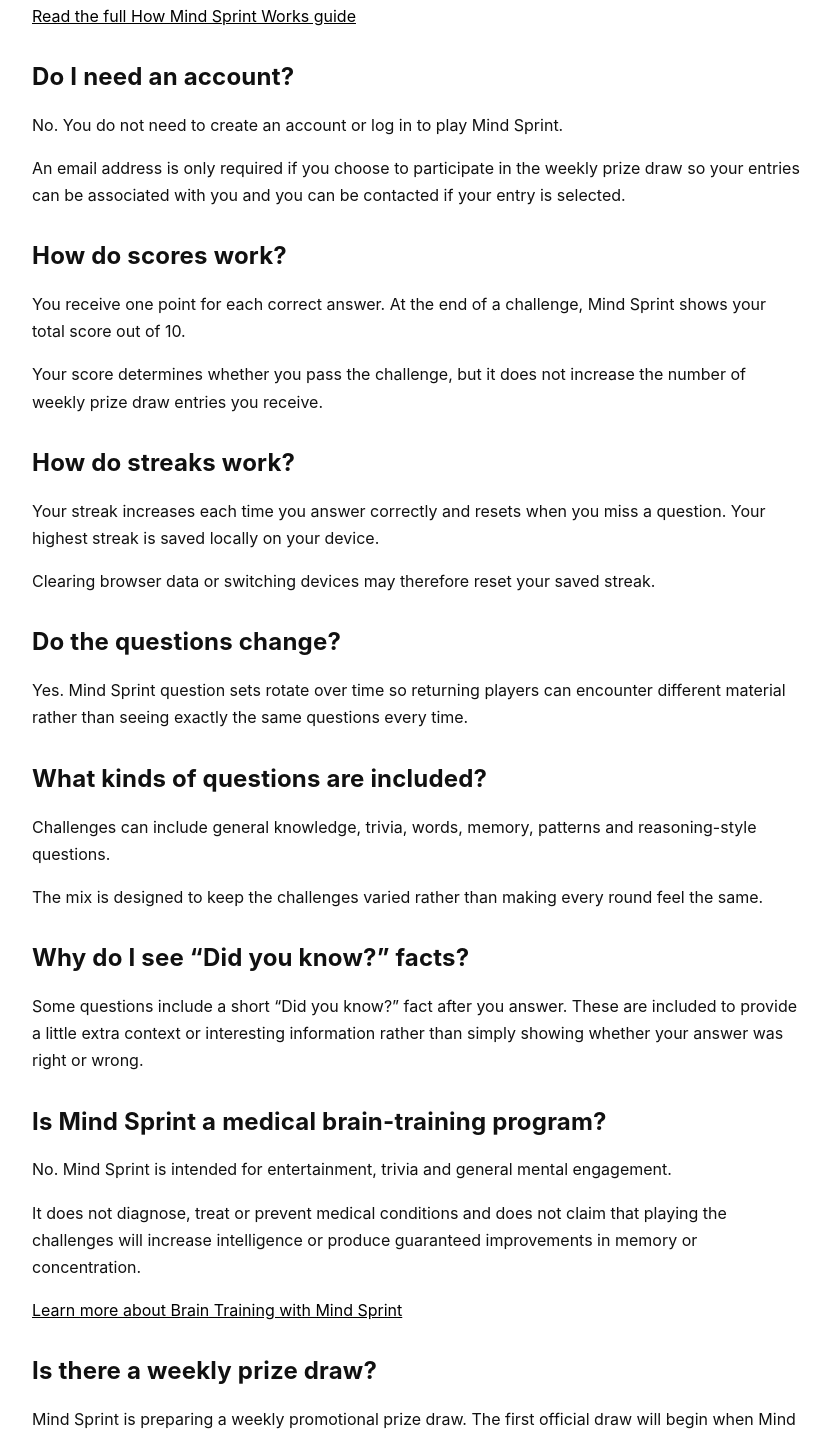
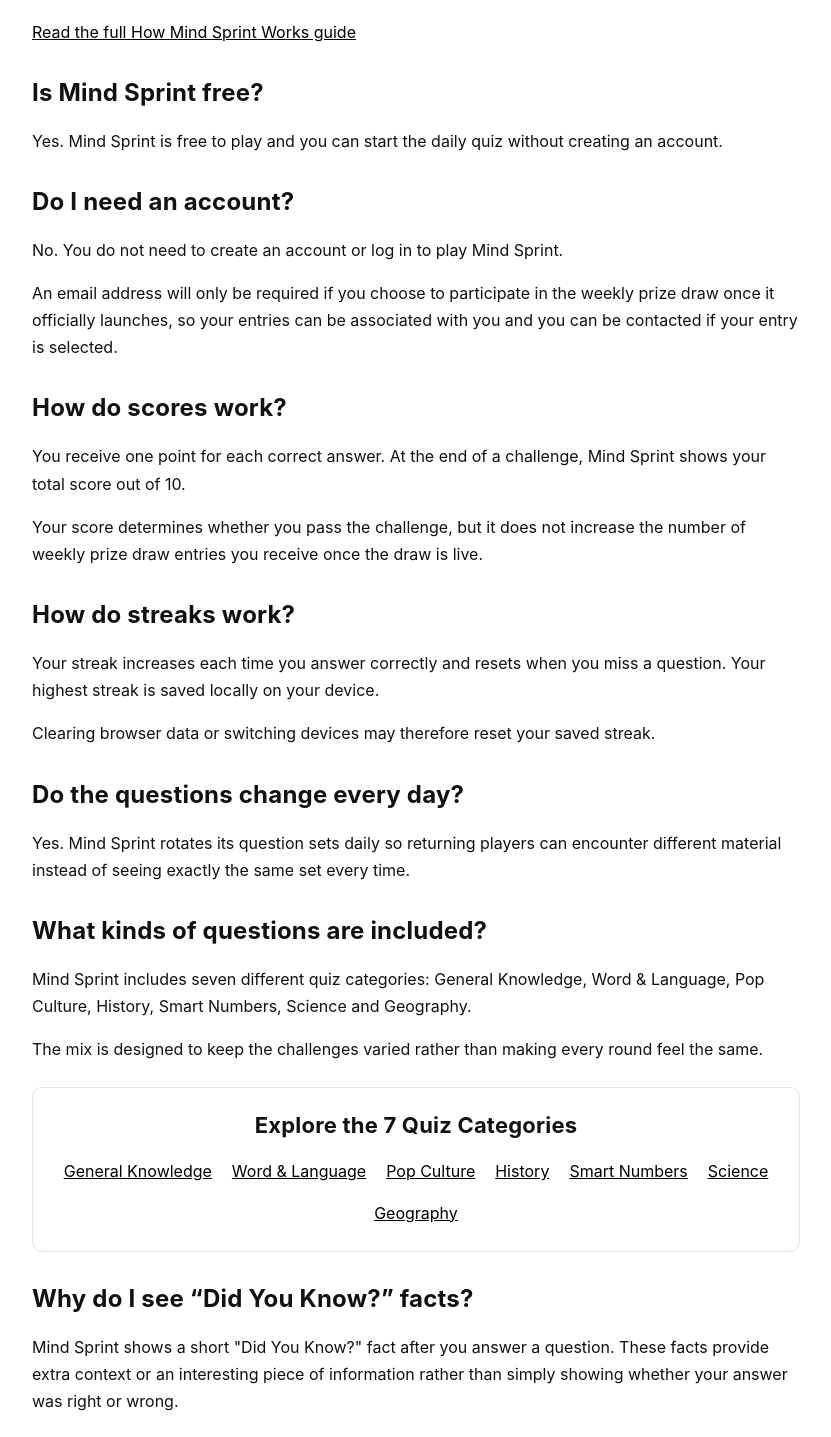
Before and after one commit to justinchase1984/mind-sprint, a Next.js app: page /faq in a window 1280 px wide. Shown: the part 582-2019 px from the top of the page, without its empty margins (224-1055 px from the left). Built offline with nearby package versions, Linux system fonts and the light colour scheme; no server answers.

Commit message:
Update faq.tsx

```diff
--- a/pages/faq.tsx
+++ b/pages/faq.tsx
@@ -1,16 +1,125 @@
 // pages/faq.tsx
 import Head from 'next/head'
 import Link from 'next/link'
+
+const PAGE_URL =
+  'https://www.dailymindsprint.com/faq'
+
+const structuredData = {
+  '@context': 'https://schema.org',
+  '@graph': [
+    {
+      '@type': 'Organization',
+      '@id':
+        'https://www.dailymindsprint.com/#organization',
+      name: 'Mind Sprint',
+      url: 'https://www.dailymindsprint.com/',
+    },
+    {
+      '@type': 'WebSite',
+      '@id':
+        'https://www.dailymindsprint.com/#website',
+      url: 'https://www.dailymindsprint.com/',
+      name: 'Mind Sprint',
+      publisher: {
+        '@id':
+          'https://www.dailymindsprint.com/#organization',
+      },
+    },
+    {
+      '@type': 'WebPage',
+      '@id':
+        'https://www.dailymindsprint.com/faq#webpage',
+      url: PAGE_URL,
+      name:
+        'Mind Sprint FAQ | Daily Quiz, Scores, Streaks & Prize Draw',
+      description:
+        'Find answers to common Mind Sprint questions about the daily quiz, 7 challenges, scores, streaks, fresh questions, accounts and the planned weekly prize draw.',
+      isPartOf: {
+        '@id':
+          'https://www.dailymindsprint.com/#website',
+      },
+      about: {
+        '@id':
+          'https://www.dailymindsprint.com/#organization',
+      },
+      dateModified:
+        '2026-10-07',
+    },
+  ],
+}
 
 export default function FAQ() {
   return (
     <>
       <Head>
-        <title>FAQ | Mind Sprint</title>
+        <title>
+          Mind Sprint FAQ | Daily Quiz, Scores, Streaks &amp; Prize Draw
+        </title>
 
         <meta
           name="description"
-          content="Answers to common questions about Mind Sprint challenges, scores, streaks, rotating questions, weekly prize draw entries and email updates."
+          content="Find answers to common Mind Sprint questions about the daily quiz, 7 challenges, scores, streaks, fresh questions, accounts and the planned weekly prize draw."
+        />
+
+        <meta
+          name="robots"
+          content="index, follow"
+        />
+
+        <link
+          rel="canonical"
+          href={PAGE_URL}
+        />
+
+        <meta
+          property="og:type"
+          content="website"
+        />
+
+        <meta
+          property="og:site_name"
+          content="Mind Sprint"
+        />
+
+        <meta
+          property="og:title"
+          content="Mind Sprint FAQ | Daily Quiz, Scores, Streaks & Prize Draw"
+        />
+
+        <meta
+          property="og:description"
+          content="Answers to common questions about Mind Sprint's daily quiz, challenges, scores, streaks, fresh questions and planned weekly prize draw."
+        />
+
+        <meta
+          property="og:url"
+          content={PAGE_URL}
+        />
+
+        <meta
+          name="twitter:card"
+          content="summary"
+        />
+
+        <meta
+          name="twitter:title"
+          content="Mind Sprint FAQ | Daily Quiz, Scores, Streaks & Prize Draw"
+        />
+
+        <meta
+          name="twitter:description"
+          content="Answers to common questions about Mind Sprint's daily quiz, challenges, scores, streaks, fresh questions and planned weekly prize draw."
+        />
+
+        <script
+          type="application/ld+json"
+          dangerouslySetInnerHTML={{
+            __html:
+              JSON.stringify(
+                structuredData
+              ),
+          }}
         />
       </Head>
 
@@ -22,7 +131,9 @@
           lineHeight: 1.7,
         }}
       >
-        <h1>Mind Sprint FAQ</h1>
+        <h1>
+          Mind Sprint FAQ
+        </h1>
 
         <p
           style={{
@@ -31,28 +142,50 @@
             marginTop: '-0.5rem',
           }}
         >
-          By Mind Sprint · Updated September 2026
+          By Mind Sprint · Updated October 2026
         </p>
 
-        <p style={{ color: '#555' }}>
+        <p
+          style={{
+            color: '#555',
+          }}
+        >
           Answers to some of the most common questions about Mind Sprint,
-          challenges, scores, streaks and the planned weekly prize draw.
+          the daily quiz, challenges, scores, streaks, fresh question sets
+          and the planned weekly prize draw.
         </p>
 
-        <h2 style={{ marginTop: '2rem' }}>What is Mind Sprint?</h2>
+        <h2
+          style={{
+            marginTop: '2rem',
+          }}
+        >
+          What is Mind Sprint?
+        </h2>
 
         <p>
-          Mind Sprint is a short-form trivia and brain-challenge website. It
-          currently includes 7 challenges, with 10 questions in each challenge.
+          Mind Sprint is a free daily trivia and brain-challenge website. It
+          currently includes <strong>7 challenges</strong>, with{' '}
+          <strong>10 questions</strong> in each challenge, giving you up to{' '}
+          <strong>70 questions</strong> across a complete Mind Sprint run.
+        </p>
+
+        <p>
           Questions are shown one at a time so you can focus on a single answer
           before moving on.
         </p>
 
-        <h2 style={{ marginTop: '2rem' }}>How does Mind Sprint work?</h2>
+        <h2
+          style={{
+            marginTop: '2rem',
+          }}
+        >
+          How does Mind Sprint work?
+        </h2>
 
         <p>
           Start with Challenge 1 and answer all 10 questions. When you finish,
-          you’ll see your score for that challenge.
+          you&apos;ll see your score for that challenge.
         </p>
 
         <p>
@@ -61,11 +194,15 @@
         </p>
 
         <p>
-          <Link href="/how-it-works" legacyBehavior>
+          <Link
+            href="/how-it-works"
+            legacyBehavior
+          >
             <a
               style={{
                 color: '#000',
-                textDecoration: 'underline',
+                textDecoration:
+                  'underline',
               }}
             >
               Read the full How Mind Sprint Works guide
@@ -73,7 +210,26 @@
           </Link>
         </p>
 
-        <h2 style={{ marginTop: '2rem' }}>Do I need an account?</h2>
+        <h2
+          style={{
+            marginTop: '2rem',
+          }}
+        >
+          Is Mind Sprint free?
+        </h2>
+
+        <p>
+          Yes. Mind Sprint is free to play and you can start the daily quiz
+          without creating an account.
+        </p>
+
+        <h2
+          style={{
+            marginTop: '2rem',
+          }}
+        >
+          Do I need an account?
+        </h2>
 
         <p>
           No. You do not need to create an account or log in to play Mind
@@ -81,12 +237,19 @@
         </p>
 
         <p>
-          An email address is only required if you choose to participate in the
-          weekly prize draw so your entries can be associated with you and you
-          can be contacted if your entry is selected.
+          An email address will only be required if you choose to participate
+          in the weekly prize draw once it officially launches, so your entries
+          can be associated with you and you can be contacted if your entry is
+          selected.
         </p>
 
-        <h2 style={{ marginTop: '2rem' }}>How do scores work?</h2>
+        <h2
+          style={{
+            marginTop: '2rem',
+          }}
+        >
+          How do scores work?
+        </h2>
 
         <p>
           You receive one point for each correct answer. At the end of a
@@ -95,10 +258,17 @@
 
         <p>
           Your score determines whether you pass the challenge, but it does not
-          increase the number of weekly prize draw entries you receive.
+          increase the number of weekly prize draw entries you receive once the
+          draw is live.
         </p>
 
-        <h2 style={{ marginTop: '2rem' }}>How do streaks work?</h2>
+        <h2
+          style={{
+            marginTop: '2rem',
+          }}
+        >
+          How do streaks work?
+        </h2>
 
         <p>
           Your streak increases each time you answer correctly and resets when
@@ -111,21 +281,32 @@
           saved streak.
         </p>
 
-        <h2 style={{ marginTop: '2rem' }}>Do the questions change?</h2>
+        <h2
+          style={{
+            marginTop: '2rem',
+          }}
+        >
+          Do the questions change every day?
+        </h2>
 
         <p>
-          Yes. Mind Sprint question sets rotate over time so returning players
-          can encounter different material rather than seeing exactly the same
-          questions every time.
+          Yes. Mind Sprint rotates its question sets daily so returning players
+          can encounter different material instead of seeing exactly the same
+          set every time.
         </p>
 
-        <h2 style={{ marginTop: '2rem' }}>
+        <h2
+          style={{
+            marginTop: '2rem',
+          }}
+        >
           What kinds of questions are included?
         </h2>
 
         <p>
-          Challenges can include general knowledge, trivia, words, memory,
-          patterns and reasoning-style questions.
+          Mind Sprint includes seven different quiz categories: General
+          Knowledge, Word &amp; Language, Pop Culture, History, Smart Numbers,
+          Science and Geography.
         </p>
 
         <p>
@@ -133,18 +314,161 @@
           every round feel the same.
         </p>
 
-        <h2 style={{ marginTop: '2rem' }}>
-          Why do I see “Did you know?” facts?
+        <div
+          style={{
+            marginTop: '1.5rem',
+            padding: '1.5rem',
+            border:
+              '1px solid #e6e6e6',
+            borderRadius: 10,
+          }}
+        >
+          <h2
+            style={{
+              marginTop: 0,
+              textAlign: 'center',
+              fontSize: 22,
+            }}
+          >
+            Explore the 7 Quiz Categories
+          </h2>
+
+          <div
+            style={{
+              display: 'flex',
+              flexWrap: 'wrap',
+              justifyContent:
+                'center',
+              gap: '0.9rem 1.25rem',
+            }}
+          >
+            <Link
+              href="/general-knowledge-quiz"
+              legacyBehavior
+            >
+              <a
+                style={{
+                  color: '#000',
+                  textDecoration:
+                    'underline',
+                }}
+              >
+                General Knowledge
+              </a>
+            </Link>
+
+            <Link
+              href="/word-language-quiz"
+              legacyBehavior
+            >
+              <a
+                style={{
+                  color: '#000',
+                  textDecoration:
+                    'underline',
+                }}
+              >
+                Word &amp; Language
+              </a>
+            </Link>
+
+            <Link
+              href="/pop-culture-quiz"
+              legacyBehavior
+            >
+              <a
+                style={{
+                  color: '#000',
+                  textDecoration:
+                    'underline',
+                }}
+              >
+                Pop Culture
+              </a>
+            </Link>
+
+            <Link
+              href="/history-quiz"
+              legacyBehavior
+            >
+              <a
+                style={{
+                  color: '#000',
+                  textDecoration:
+                    'underline',
+                }}
+              >
+                History
+              </a>
+            </Link>
+
+            <Link
+              href="/smart-numbers-quiz"
+              legacyBehavior
+            >
+              <a
+                style={{
+                  color: '#000',
+                  textDecoration:
+                    'underline',
+                }}
+              >
+                Smart Numbers
+              </a>
+            </Link>
+
+            <Link
+              href="/science-quiz"
+              legacyBehavior
+            >
+              <a
+                style={{
+                  color: '#000',
+                  textDecoration:
+                    'underline',
+                }}
+              >
+                Science
+              </a>
+            </Link>
+
+            <Link
+              href="/geography-quiz"
+              legacyBehavior
+            >
+              <a
+                style={{
+                  color: '#000',
+                  textDecoration:
+                    'underline',
+                }}
+              >
+                Geography
+              </a>
+            </Link>
+          </div>
+        </div>
+
+        <h2
+          style={{
+            marginTop: '2rem',
+          }}
+        >
+          Why do I see “Did You Know?” facts?
         </h2>
 
         <p>
-          Some questions include a short “Did you know?” fact after you answer.
-          These are included to provide a little extra context or interesting
-          information rather than simply showing whether your answer was right
-          or wrong.
+          Mind Sprint shows a short &quot;Did You Know?&quot; fact after you
+          answer a question. These facts provide extra context or an interesting
+          piece of information rather than simply showing whether your answer
+          was right or wrong.
         </p>
 
-        <h2 style={{ marginTop: '2rem' }}>
+        <h2
+          style={{
+            marginTop: '2rem',
+          }}
+        >
           Is Mind Sprint a medical brain-training program?
         </h2>
 
@@ -160,11 +484,15 @@
         </p>
 
         <p>
-          <Link href="/brain-training" legacyBehavior>
+          <Link
+            href="/brain-training"
+            legacyBehavior
+          >
             <a
               style={{
                 color: '#000',
-                textDecoration: 'underline',
+                textDecoration:
+                  'underline',
               }}
             >
               Learn more about Brain Training with Mind Sprint
@@ -172,14 +500,22 @@
           </Link>
         </p>
 
-        <h2 style={{ marginTop: '2rem' }}>
+        <h2
+          style={{
+            marginTop: '2rem',
+          }}
+        >
           Is there a weekly prize draw?
         </h2>
 
         <p>
-          Mind Sprint is preparing a weekly promotional prize draw. The first
-          official draw will begin when Mind Sprint announces that the draw is
-          live.
+          Mind Sprint is preparing a weekly promotional prize draw. The prize
+          draw is <strong>not live yet</strong>.
+        </p>
+
+        <p>
+          The first official weekly draw will begin only when Mind Sprint
+          announces on the website that entries are open.
         </p>
 
         <p>
@@ -187,14 +523,18 @@
           are not eligible for a prize.
         </p>
 
-        <h2 style={{ marginTop: '2rem' }}>
+        <h2
+          style={{
+            marginTop: '2rem',
+          }}
+        >
           How will weekly prize draw entries work?
         </h2>
 
         <p>
-          Once the weekly draw is live, each <strong>different challenge</strong>{' '}
-          you complete during the weekly draw period will earn{' '}
-          <strong>1 entry</strong>.
+          Once the weekly draw is live, each{' '}
+          <strong>different challenge</strong> you complete during the weekly
+          draw period will earn <strong>1 entry</strong>.
         </p>
 
         <p>
@@ -202,7 +542,11 @@
           <strong>7 entries per weekly draw</strong>.
         </p>
 
-        <h2 style={{ marginTop: '2rem' }}>
+        <h2
+          style={{
+            marginTop: '2rem',
+          }}
+        >
           Can I earn extra entries by replaying the same challenge?
         </h2>
 
@@ -211,7 +555,11 @@
           will not create another entry for that challenge.
         </p>
 
-        <h2 style={{ marginTop: '2rem' }}>
+        <h2
+          style={{
+            marginTop: '2rem',
+          }}
+        >
           Does my score affect my prize draw entries?
         </h2>
 
@@ -221,7 +569,13 @@
           weekly draw is live.
         </p>
 
-        <h2 style={{ marginTop: '2rem' }}>What is the planned weekly prize?</h2>
+        <h2
+          style={{
+            marginTop: '2rem',
+          }}
+        >
+          What is the planned weekly prize?
+        </h2>
 
         <p>
           The planned weekly digital reward is worth approximately{' '}
@@ -229,11 +583,15 @@
         </p>
 
         <p>
-          Final reward and redemption options may depend on the winner’s country
-          and the reward-delivery options available at the time.
+          Final reward and redemption options may depend on the winner&apos;s
+          country and the reward-delivery options available at the time.
         </p>
 
-        <h2 style={{ marginTop: '2rem' }}>
+        <h2
+          style={{
+            marginTop: '2rem',
+          }}
+        >
           Which countries is Mind Sprint planning to support?
         </h2>
 
@@ -248,7 +606,13 @@
           supported reward-delivery options when the draw launches.
         </p>
 
-        <h2 style={{ marginTop: '2rem' }}>How will a winner be selected?</h2>
+        <h2
+          style={{
+            marginTop: '2rem',
+          }}
+        >
+          How will a winner be selected?
+        </h2>
 
         <p>
           Once the weekly draw is live, one eligible entry will be selected at
@@ -260,7 +624,11 @@
           the random selection, up to the weekly maximum.
         </p>
 
-        <h2 style={{ marginTop: '2rem' }}>
+        <h2
+          style={{
+            marginTop: '2rem',
+          }}
+        >
           How will I know if my entry is selected?
         </h2>
 
@@ -270,7 +638,11 @@
           checks before a prize is issued.
         </p>
 
-        <h2 style={{ marginTop: '2rem' }}>
+        <h2
+          style={{
+            marginTop: '2rem',
+          }}
+        >
           Do I have to receive marketing emails to enter?
         </h2>
 
@@ -284,7 +656,11 @@
           to operate the draw or contact a selected entrant.
         </p>
 
-        <h2 style={{ marginTop: '2rem' }}>
+        <h2
+          style={{
+            marginTop: '2rem',
+          }}
+        >
           Where can I read the full prize draw rules?
         </h2>
 
@@ -294,11 +670,15 @@
         </p>
 
         <p>
-          <Link href="/weekly-prize-draw-terms" legacyBehavior>
+          <Link
+            href="/weekly-prize-draw-terms"
+            legacyBehavior
+          >
             <a
               style={{
                 color: '#000',
-                textDecoration: 'underline',
+                textDecoration:
+                  'underline',
               }}
             >
               Read the Weekly Prize Draw Terms
@@ -306,7 +686,11 @@
           </Link>
         </p>
 
-        <h2 style={{ marginTop: '2rem' }}>
+        <h2
+          style={{
+            marginTop: '2rem',
+          }}
+        >
           What if I find an incorrect question or technical problem?
         </h2>
 
@@ -322,14 +706,38 @@
           </a>
         </p>
 
+        <p>
+          <Link
+            href="/contact"
+            legacyBehavior
+          >
+            <a
+              style={{
+                color: '#000',
+                textDecoration:
+                  'underline',
+              }}
+            >
+              Visit the Contact page
+            </a>
+          </Link>
+        </p>
+
         <div
           style={{
             marginTop: '2.5rem',
             paddingTop: '1.5rem',
-            borderTop: '1px solid #eee',
+            borderTop:
+              '1px solid #eee',
           }}
         >
-          <h2 style={{ fontSize: 20 }}>More About Mind Sprint</h2>
+          <h2
+            style={{
+              fontSize: 20,
+            }}
+          >
+            More About Mind Sprint
+          </h2>
 
           <div
             style={{
@@ -338,27 +746,78 @@
               gap: '1rem',
             }}
           >
-            <Link href="/how-it-works" legacyBehavior>
-              <a style={{ color: '#000', textDecoration: 'underline' }}>
+            <Link
+              href="/how-it-works"
+              legacyBehavior
+            >
+              <a
+                style={{
+                  color: '#000',
+                  textDecoration:
+                    'underline',
+                }}
+              >
                 How It Works
               </a>
             </Link>
 
-            <Link href="/brain-training" legacyBehavior>
-              <a style={{ color: '#000', textDecoration: 'underline' }}>
+            <Link
+              href="/brain-training"
+              legacyBehavior
+            >
+              <a
+                style={{
+                  color: '#000',
+                  textDecoration:
+                    'underline',
+                }}
+              >
                 Brain Training
               </a>
             </Link>
 
-            <Link href="/about" legacyBehavior>
-              <a style={{ color: '#000', textDecoration: 'underline' }}>
+            <Link
+              href="/about"
+              legacyBehavior
+            >
+              <a
+                style={{
+                  color: '#000',
+                  textDecoration:
+                    'underline',
+                }}
+              >
                 About Mind Sprint
               </a>
             </Link>
 
-            <Link href="/privacy" legacyBehavior>
-              <a style={{ color: '#000', textDecoration: 'underline' }}>
+            <Link
+              href="/privacy"
+              legacyBehavior
+            >
+              <a
+                style={{
+                  color: '#000',
+                  textDecoration:
+                    'underline',
+                }}
+              >
                 Privacy Policy
+              </a>
+            </Link>
+
+            <Link
+              href="/contact"
+              legacyBehavior
+            >
+              <a
+                style={{
+                  color: '#000',
+                  textDecoration:
+                    'underline',
+                }}
+              >
+                Contact
               </a>
             </Link>
           </div>
@@ -370,19 +829,25 @@
             textAlign: 'center',
           }}
         >
-          <Link href="/puzzle/1?challenge=1" legacyBehavior>
+          <Link
+            href="/puzzle/1?challenge=1"
+            legacyBehavior
+          >
             <a
               style={{
-                display: 'inline-block',
-                padding: '12px 24px',
+                display:
+                  'inline-block',
+                padding:
+                  '12px 24px',
                 background: '#111',
                 color: '#fff',
                 borderRadius: 6,
-                textDecoration: 'none',
+                textDecoration:
+                  'none',
                 fontWeight: 600,
               }}
             >
-              Start Challenge 1
+              Start Today&apos;s Quiz
             </a>
           </Link>
         </div>
```
